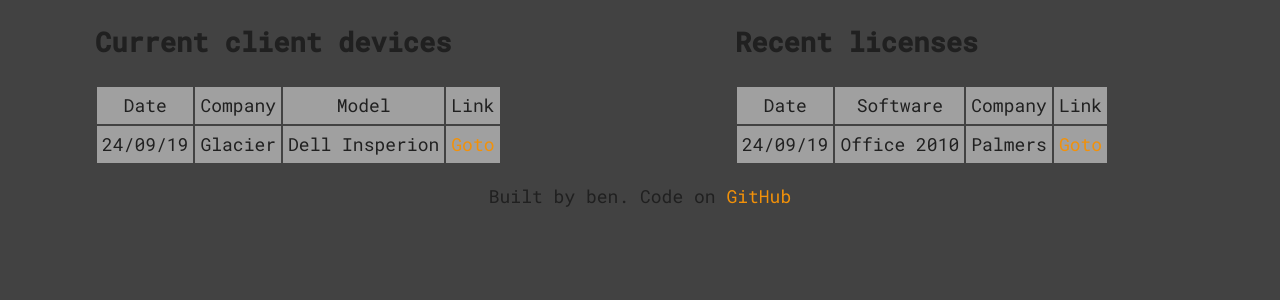
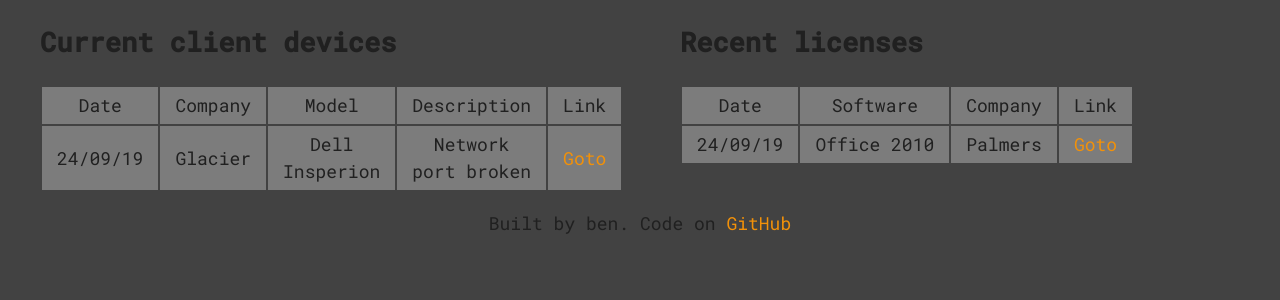
Before and after one commit to xeofd/opencmsys, a PHP site: page / in a window 1280 px wide. Shown: the part 221-521 px from the top of the page. Run offline with PHP 8.4, Linux system fonts and the light colour scheme.

Commit message:
Monday night 1 - Updated CSS, updated index and components page

```diff
--- a/components.php
+++ b/components.php
@@ -14,7 +14,7 @@
 
         <?php require("scripts/header.php"); ?>
 
-        <div class="container-large">
+        <div class="container-medium">
 
             <ul>
 
--- a/css/core.css
+++ b/css/core.css
@@ -56,7 +56,7 @@
 }
 .container-small{
     margin: 0 auto;
-    width: 450px;
+    width: 560px;
 }
 
 .split{
@@ -69,8 +69,8 @@
 
 td{
     text-align: center;
-    padding: 5px;
-    background: rgb(160, 160, 160);
+    padding: 5px 15px;
+    background: rgb(124, 124, 124);
 }
 
 /* Header styling */
--- a/index.php
+++ b/index.php
@@ -27,12 +27,14 @@
                             <td>Date</td>
                             <td>Company</td>
                             <td>Model</td>
+                            <td>Description</td>
                             <td>Link</td>
                         </tr>
                         <tr>
                             <td>24/09/19</td>
                             <td>Glacier</td>
                             <td>Dell Insperion</td>
+                            <td>Network port broken</td>
                             <td><a href="#">Goto</a></td>
                         </tr>
                     </table>
```
